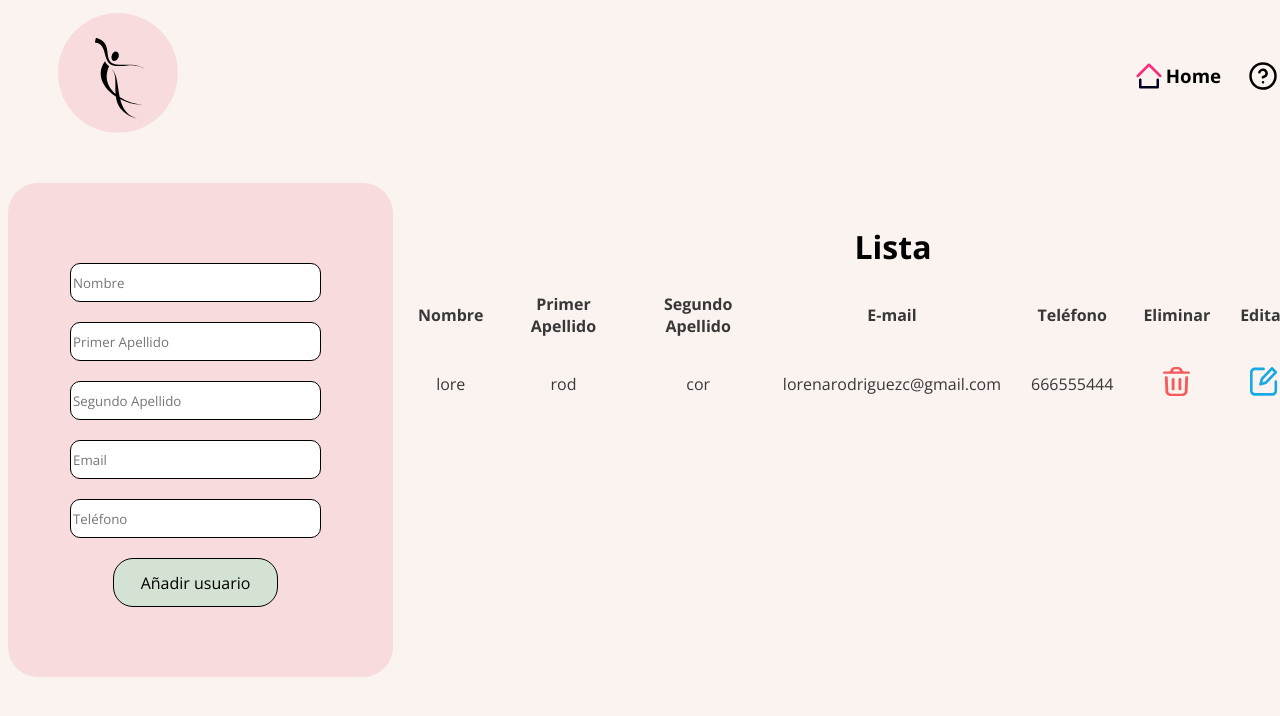
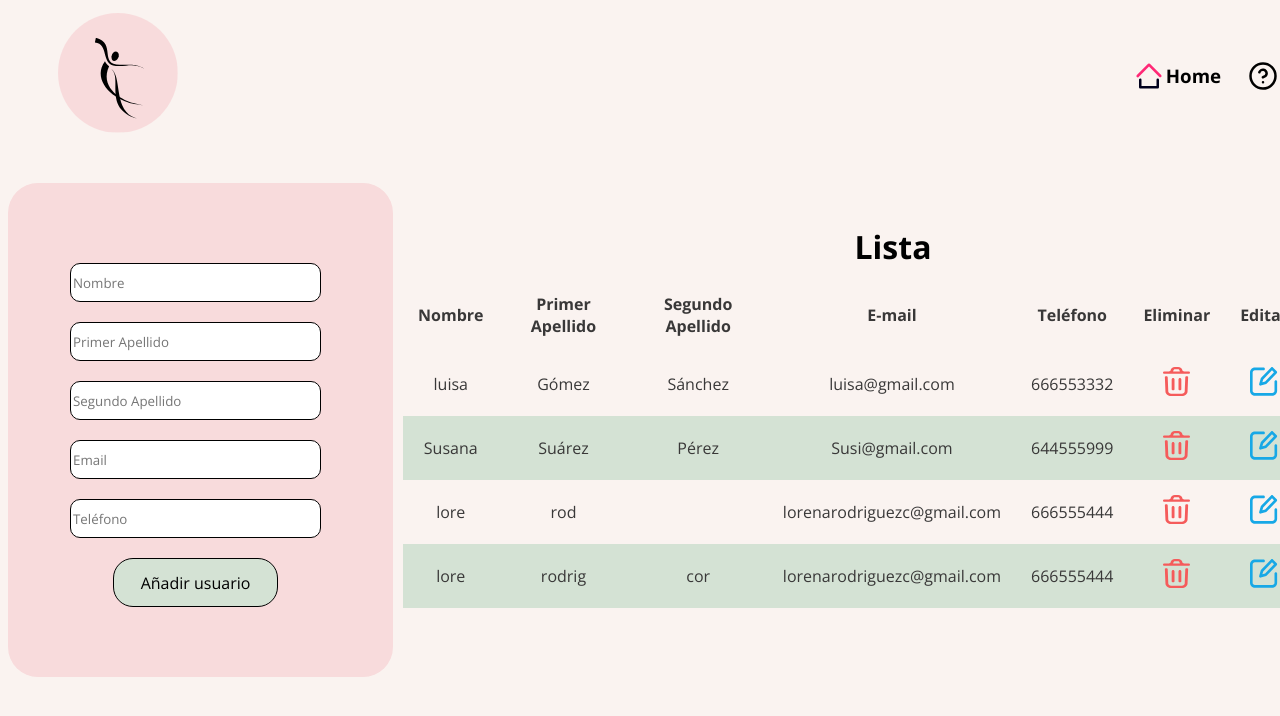
Before and after one commit to Lorena-Rodriguez/Proyecto_3, a React (Vite) app: page / in a window 1280 px wide. Shown: the top 716 px of the page. Built offline with nearby package versions, Linux system fonts and the light colour scheme; data requests are answered from the project's data file.

Commit message:
add comments

```diff
--- a/db.json
+++ b/db.json
@@ -1,9 +1,33 @@
 {
   "users": [
     {
-      "id": "9317",
+      "id": "eeb1",
+      "name": "luisa",
+      "lastName": "Gómez",
+      "secondLastName": "Sánchez",
+      "email": "luisa@gmail.com",
+      "telephone": "666553332"
+    },
+    {
+      "id": "3d87",
+      "name": "Susana",
+      "lastName": "Suárez",
+      "secondLastName": "Pérez",
+      "email": "Susi@gmail.com",
+      "telephone": "644555999"
+    },
+    {
+      "id": "ac05",
       "name": "lore",
       "lastName": "rod",
+      "secondLastName": "",
+      "email": "lorenarodriguezc@gmail.com",
+      "telephone": "666555444"
+    },
+    {
+      "id": "eb25",
+      "name": "lore",
+      "lastName": "rodrig",
       "secondLastName": "cor",
       "email": "lorenarodriguezc@gmail.com",
       "telephone": "666555444"
--- a/src/userservice.js
+++ b/src/userservice.js
@@ -33,7 +33,7 @@ export const UserService = {
 
         await apiClient.patch(`/users/${user.id}`, user);
 
-    }
+    },
 
 
 
```
Also changed, not shown: src/Project3.jsx (+3 -5 lines).
